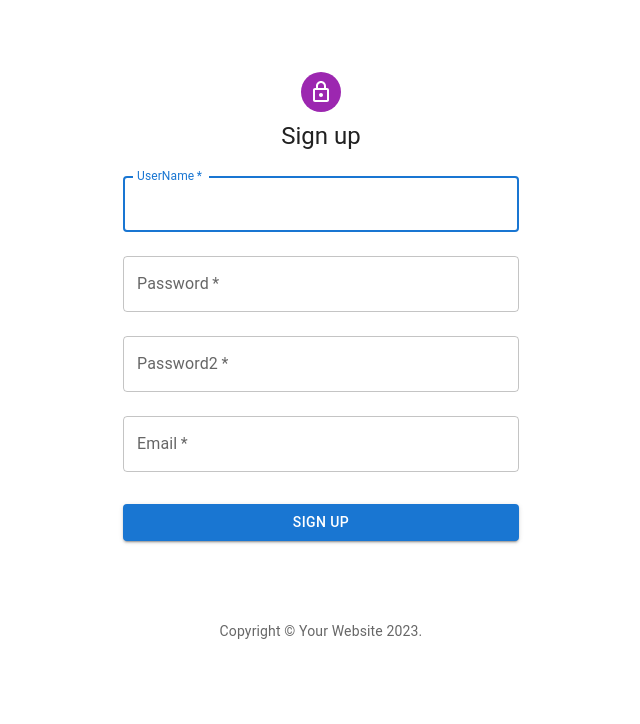
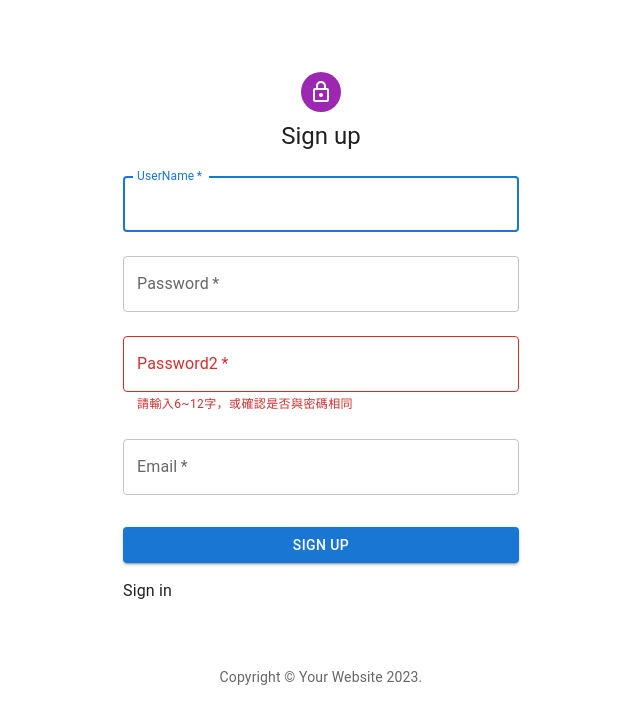
Before and after one commit to obb871001/todolist-react-php, a React (Vite) app: page /signup in a window 1280 px wide. Shown: the top 724 px of the page, without its empty margins (319-959 px from the left). Built offline with nearby package versions, Linux system fonts and the light colour scheme; no server answers.

Commit message:
feat:新增字數過濾、密碼驗證

```diff
--- a/src/pages/SignIn/SignIn.jsx
+++ b/src/pages/SignIn/SignIn.jsx
@@ -11,7 +11,7 @@ import LockOutlinedIcon from "@mui/icons-material/LockOutlined";
 import Typography from "@mui/material/Typography";
 import Container from "@mui/material/Container";
 import { createTheme, ThemeProvider } from "@mui/material/styles";
-import { Link } from "react-router-dom";
+import { Link, useNavigate } from "react-router-dom";
 import Copyright from "../../components/Footer/CopyRight";
 import { SignInWeb } from "../../api/apis";
 import { useDispatch } from "react-redux";
@@ -24,6 +24,7 @@ const theme = createTheme();
 export default function SignIn() {
   const { enqueueSnackbar, closeSnackbar } = useSnackbar();
   const dispatch = useDispatch();
+  const navigate = useNavigate();
   const [data, setData] = useState({
     email: "",
     password: "",
@@ -31,6 +32,7 @@ export default function SignIn() {
   const { email, password } = data;
   const handleChange = (e) => {
     setData({ ...data, [e.target.name]: e.target.value });
+    console.log(data);
   };
   const handleSubmit = (event) => {
     event.preventDefault();
@@ -39,11 +41,12 @@ export default function SignIn() {
         const obj = res.data;
         const OK = obj.code === "Ok";
         if (OK) {
-          console.log(obj);
           enqueueSnackbar(obj.message, successConfig);
           dispatch(StoreMemberOauth(obj));
+          setTimeout(() => {
+            navigate("/home");
+          }, 700);
         } else {
-          console.log(obj);
           enqueueSnackbar(obj.message, errorConfig);
         }
       })
--- a/src/pages/SignUp/SignUp.jsx
+++ b/src/pages/SignUp/SignUp.jsx
@@ -12,27 +12,60 @@ import Typography from "@mui/material/Typography";
 import Container from "@mui/material/Container";
 import { createTheme, ThemeProvider } from "@mui/material/styles";
 import axios from "axios";
-import { API_URL } from "../../constant";
+import { API_URL, EMAIL_EXPRESS, PASSWORD_EXPRESS } from "../../constant";
 import { Link } from "react-router-dom";
 import Copyright from "../../components/Footer/CopyRight";
 import { SignUpWeb } from "../../api/apis";
+import { useSnackbar } from "notistack";
+import { errorConfig, successConfig } from "../../utils/alert/AlertConfig";
 
 const theme = createTheme();
 
 export default function SignUp() {
+  const { enqueueSnackbar, closeSnackbar } = useSnackbar();
   const [data, setData] = useState({
     method: "Register",
     userName: "",
     password: "",
+    password2: "",
+    email: "",
+  });
+  const [validation, setValidation] = useState({
+    v_userName: true,
+    v_password: true,
+    v_passwrod2: true,
+    v_email: true,
   });
 
+  const { userName, password, password2, email } = data;
+  const { v_userName, v_password, v_password2, v_email } = validation;
   const handleChange = (e) => {
+    validationHandler();
     setData({ ...data, [e.target.name]: e.target.value });
     console.log(data);
+  };
+  const validationHandler = () => {
+    let tempValidation = {
+      v_userName: Boolean(userName),
+      v_password: Boolean(password) && PASSWORD_EXPRESS.test(password),
+      v_password2: Boolean(password2),
+      v_email: Boolean(email) && EMAIL_EXPRESS.test(email),
+    };
+    const { v_userName, v_password, v_password2, v_email } = tempValidation;
+    console.log(v_password, v_password2);
+    if (password !== password2) {
+      setValidation({ ...tempValidation, v_password2: false });
+    } else {
+      setValidation(tempValidation);
+    }
+
+    return Object.values(tempValidation).every((field) => field);
   };
 
   const handleSubmit = (event) => {
     event.preventDefault();
+    console.log("123");
+    if (validationHandler()) {
       SignUpWeb({
         userName: userName,
         password: password,
@@ -40,11 +73,21 @@ export default function SignUp() {
         email: email,
       })
         .then(function (res) {
-        console.log(res.data);
+          const obj = res.data;
+          const OK = obj.code === "Ok";
+          if (OK) {
+            enqueueSnackbar(obj.message, successConfig);
+          } else {
+            enqueueSnackbar(obj.message, errorConfig);
+          }
         })
         .catch(function (err) {
           console.error(err);
         });
+    } else {
+      console.log(validation);
+      console.log("err");
+    }
   };
 
   return (
@@ -72,6 +115,7 @@ export default function SignUp() {
             sx={{ mt: 1 }}
           >
             <TextField
+              error={!v_userName}
               margin="normal"
               required
               fullWidth
@@ -80,9 +124,11 @@ export default function SignUp() {
               name="userName"
               autoComplete="email"
               onChange={handleChange}
+              helperText={!v_userName && "請輸入正確名稱"}
               autoFocus
             />
             <TextField
+              error={!v_password}
               margin="normal"
               required
               fullWidth
@@ -91,9 +137,11 @@ export default function SignUp() {
               type="password"
               id="password"
               onChange={handleChange}
+              helperText={!v_password && "請輸入6~12字"}
               autoComplete="current-password"
             />
             <TextField
+              error={!v_password2}
               margin="normal"
               required
               fullWidth
@@ -102,9 +150,11 @@ export default function SignUp() {
               type="password"
               id="password2"
               onChange={handleChange}
+              helperText={!v_password2 && "請輸入6~12字，或確認是否與密碼相同"}
               autoComplete="current-password"
             />
             <TextField
+              error={!v_email}
               margin="normal"
               required
               fullWidth
@@ -112,6 +162,7 @@ export default function SignUp() {
               label="Email"
               id="email"
               onChange={handleChange}
+              helperText={!v_email && "請輸入正確email格式"}
               autoComplete
             />
 
@@ -123,6 +174,11 @@ export default function SignUp() {
             >
               Sign Up
             </Button>
+            <Grid container>
+              <Grid item xs>
+                <Link to="/signin">Sign in</Link>
+              </Grid>
+            </Grid>
           </Box>
         </Box>
         <Copyright sx={{ mt: 8, mb: 4 }} />
```
Lines whose indentation alone changed are shown as unchanged.
